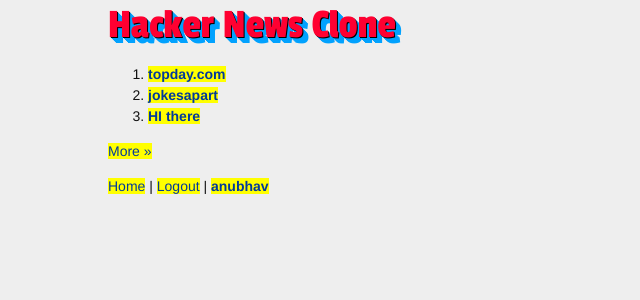
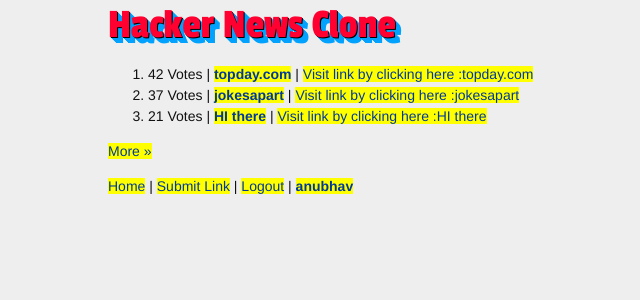
Before and after one commit to Anubhav722/Hacker-News-Clone, a Django app: page / in a window 1280 px wide. Shown: the top 300 px of the page, without its empty margins (232-872 px from the left). Run offline with Django 3.2, Linux system fonts and the light colour scheme; a user stored in the database is signed in; data comes from the database, SQL or seed files in the repository.

Commit message:
customize the templates

```diff
--- a/news/links/templates/base.html
+++ b/news/links/templates/base.html
@@ -15,6 +15,7 @@
   <p>
     <a href="{% url 'home' %}">Home</a> |
 {% if user.is_authenticated %}
+    <a href="{% url 'create' %}">Submit Link</a> |
     <a href="{% url 'logout' %}">Logout</a> |
     <a href="{% url 'profile' pk=user.id %}"><b>{{ user.username }} </b></a>
 {% else %}
--- a/news/links/templates/link_list.html
+++ b/news/links/templates/link_list.html
@@ -8,9 +8,10 @@
 <ol>
 {% endif %}
 {% for link in object_list %}
-    <li>
+    <li> {{ link.votes }} Votes |
+    <a href="{% url 'detail' pk=link.pk %}"><b>{{ link.title }}</b></a> |
     <a href="{{ link.url }}">
-      <b>{{ link.title }}</b>
+    Visit link by clicking here :{{ link.title }}
     </a>
     </li>
 {% endfor %}
```
